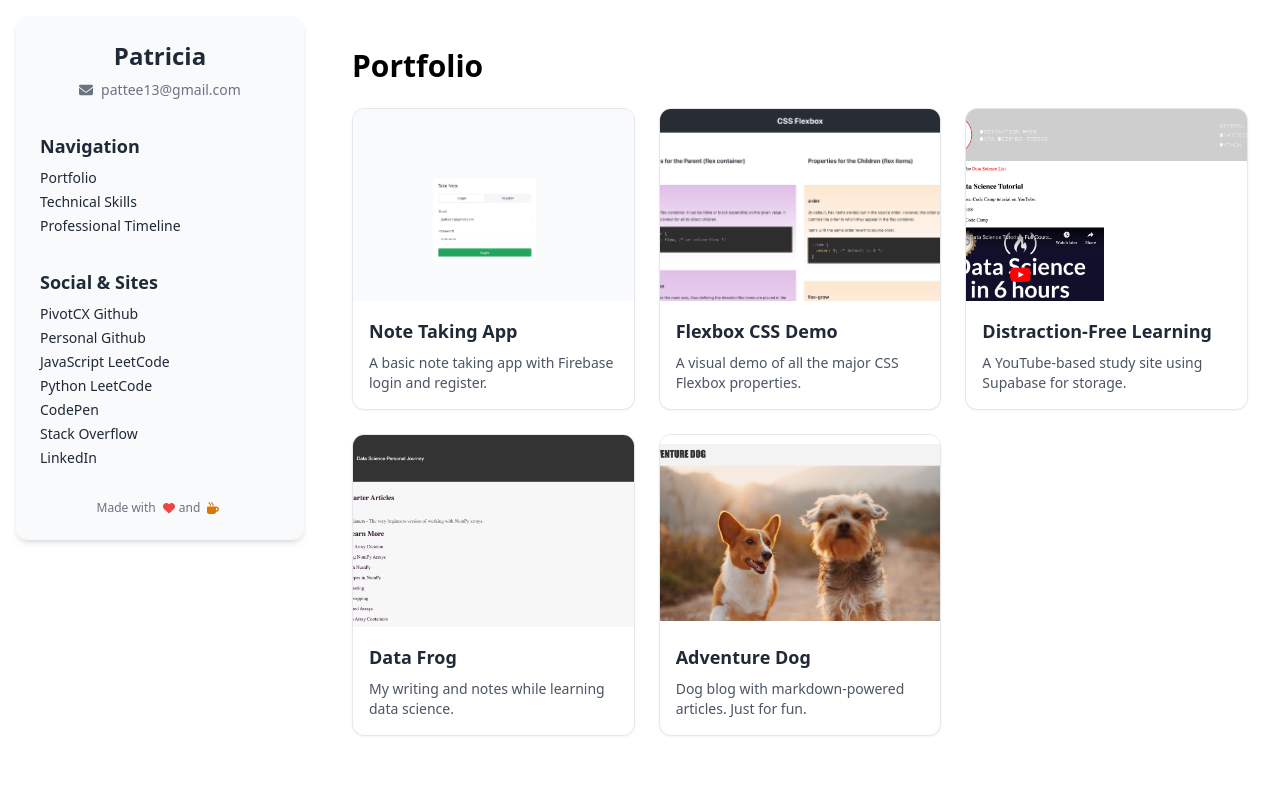
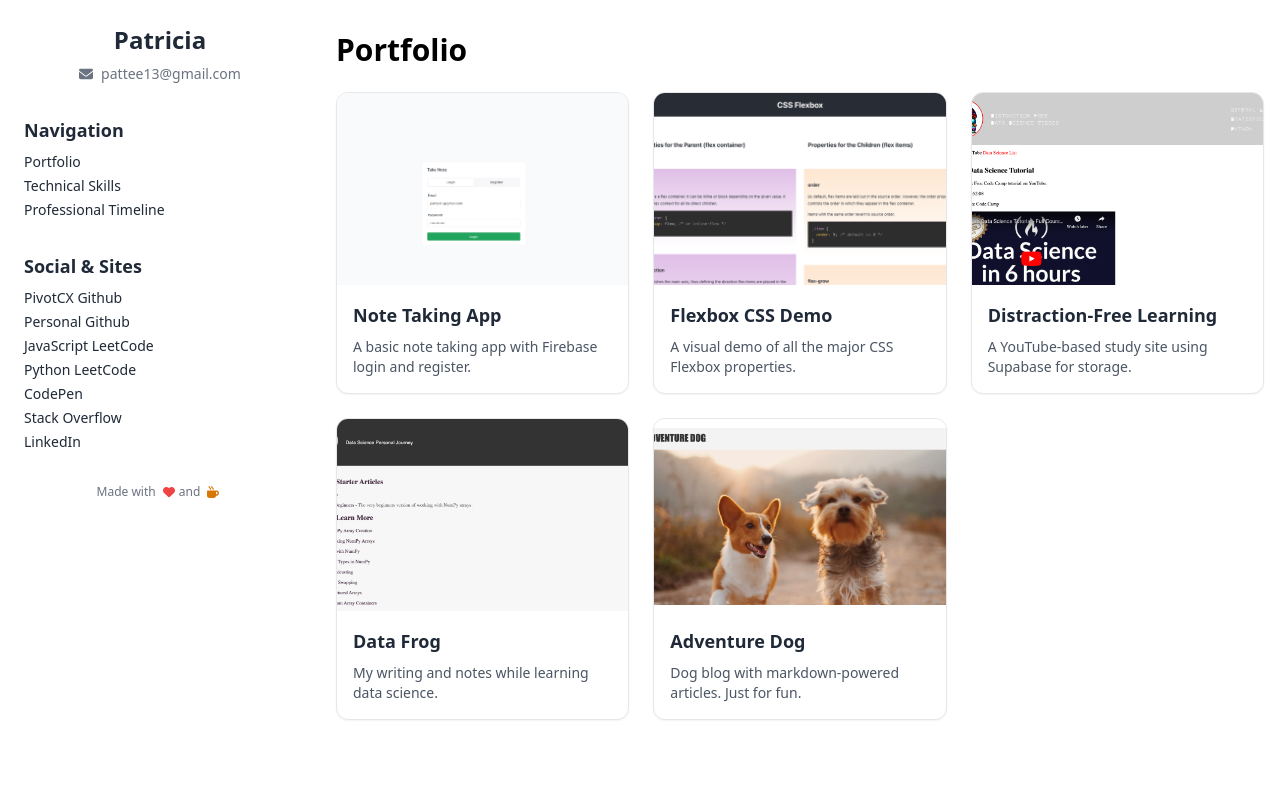
Before and after one commit to haddeeann/patricia.portfolio, a React (Vite) app: page / in a window 1280 px wide. Shown: the top 788 px of the page. Built offline with nearby package versions, Linux system fonts and the light colour scheme.

Commit message:
take away background colors

```diff
--- a/src/App.jsx
+++ b/src/App.jsx
@@ -5,18 +5,12 @@ import Portfolio from './sections/Portfolio';
 
 function App() {
     return (
-        <div className="min-h-screen bg-background text-foreground flex flex-col md:flex-row">
-
-            {/* Sidebar */}
-            <div className="w-full md:w-1/4 p-4">
-                <Sidebar />
-            </div>
-
-            {/* Main Content */}
-            <main className="flex-1 p-4 space-y-8">
-                <Portfolio />
-                <Skills />
-                <Timeline />
+        <div className="min-h-full flex">
+            <Sidebar/>
+            <main className="flex-1">
+                <Portfolio/>
+                <Skills/>
+                <Timeline/>
             </main>
         </div>
     );
--- a/src/components/Sidebar.jsx
+++ b/src/components/Sidebar.jsx
@@ -4,13 +4,14 @@ import { faEnvelope, faHeart, faMugHot } from '@fortawesome/free-solid-svg-icons
 
 const Sidebar = () => {
     return (
-        <aside className="w-full max-w-xs bg-gray-50 dark:bg-gray-900 text-gray-800 dark:text-gray-100 p-6 rounded-xl shadow-md space-y-8">
+        <aside
+            className="h-full w-full max-w-xs text-gray-800 dark:text-gray-100 p-6 rounded-none space-y-8">
 
             {/* Profile */}
             <div className="text-center space-y-2">
                 <h2 className="text-2xl font-bold">Patricia</h2>
                 <div className="text-sm text-gray-500 dark:text-gray-400 flex items-center justify-center gap-2">
-                    <FontAwesomeIcon icon={faEnvelope} />
+                    <FontAwesomeIcon icon={faEnvelope}/>
                     pattee13@gmail.com
                 </div>
             </div>
@@ -29,22 +30,29 @@ const Sidebar = () => {
 
             {/* Social Links */}
             <div>
-            <h3 className="text-lg font-semibold mb-2">Social & Sites</h3>
+                <h3 className="text-lg font-semibold mb-2">Social & Sites</h3>
                 <ul className="space-y-1 text-sm">
-                    <li><a href="https://github.com/patricia-work-work" target="_blank" rel="noreferrer" className="hover:underline">PivotCX Github</a></li>
-                    <li><a href="https://github.com/haddeeann" target="_blank" rel="noreferrer" className="hover:underline">Personal Github</a></li>
-                    <li><a href="https://leetcode.com/pattee/" target="_blank" rel="noreferrer" className="hover:underline">JavaScript LeetCode</a></li>
-                    <li><a href="https://leetcode.com/haddeeann/" target="_blank" rel="noreferrer" className="hover:underline">Python LeetCode</a></li>
-                    <li><a href="https://codepen.io/pattee" target="_blank" rel="noreferrer" className="hover:underline">CodePen</a></li>
-                    <li><a href="https://stackoverflow.com/users/2022724/someone-alive" target="_blank" rel="noreferrer" className="hover:underline">Stack Overflow</a></li>
-                    <li><a href="https://www.linkedin.com/in/patricia-green-63a3a4167/" target="_blank" rel="noreferrer" className="hover:underline">LinkedIn</a></li>
+                    <li><a href="https://github.com/patricia-work-work" target="_blank" rel="noreferrer"
+                           className="hover:underline">PivotCX Github</a></li>
+                    <li><a href="https://github.com/haddeeann" target="_blank" rel="noreferrer"
+                           className="hover:underline">Personal Github</a></li>
+                    <li><a href="https://leetcode.com/pattee/" target="_blank" rel="noreferrer"
+                           className="hover:underline">JavaScript LeetCode</a></li>
+                    <li><a href="https://leetcode.com/haddeeann/" target="_blank" rel="noreferrer"
+                           className="hover:underline">Python LeetCode</a></li>
+                    <li><a href="https://codepen.io/pattee" target="_blank" rel="noreferrer"
+                           className="hover:underline">CodePen</a></li>
+                    <li><a href="https://stackoverflow.com/users/2022724/someone-alive" target="_blank" rel="noreferrer"
+                           className="hover:underline">Stack Overflow</a></li>
+                    <li><a href="https://www.linkedin.com/in/patricia-green-63a3a4167/" target="_blank" rel="noreferrer"
+                           className="hover:underline">LinkedIn</a></li>
                 </ul>
             </div>
 
             {/* Footer */}
             <div className="text-xs text-center text-gray-500 dark:text-gray-400">
-                Made with <FontAwesomeIcon icon={faHeart} className="text-red-500 mx-1" />
-                and <FontAwesomeIcon icon={faMugHot} className="text-amber-600 mx-1" />
+                Made with <FontAwesomeIcon icon={faHeart} className="text-red-500 mx-1"/>
+                and <FontAwesomeIcon icon={faMugHot} className="text-amber-600 mx-1"/>
             </div>
         </aside>
     );
--- a/src/index.css
+++ b/src/index.css
@@ -1,3 +1,8 @@
 @tailwind base;
 @tailwind components;
 @tailwind utilities;
+
+/* in index.css */
+html, body, #root {
+    height: 100%;
+}
```
